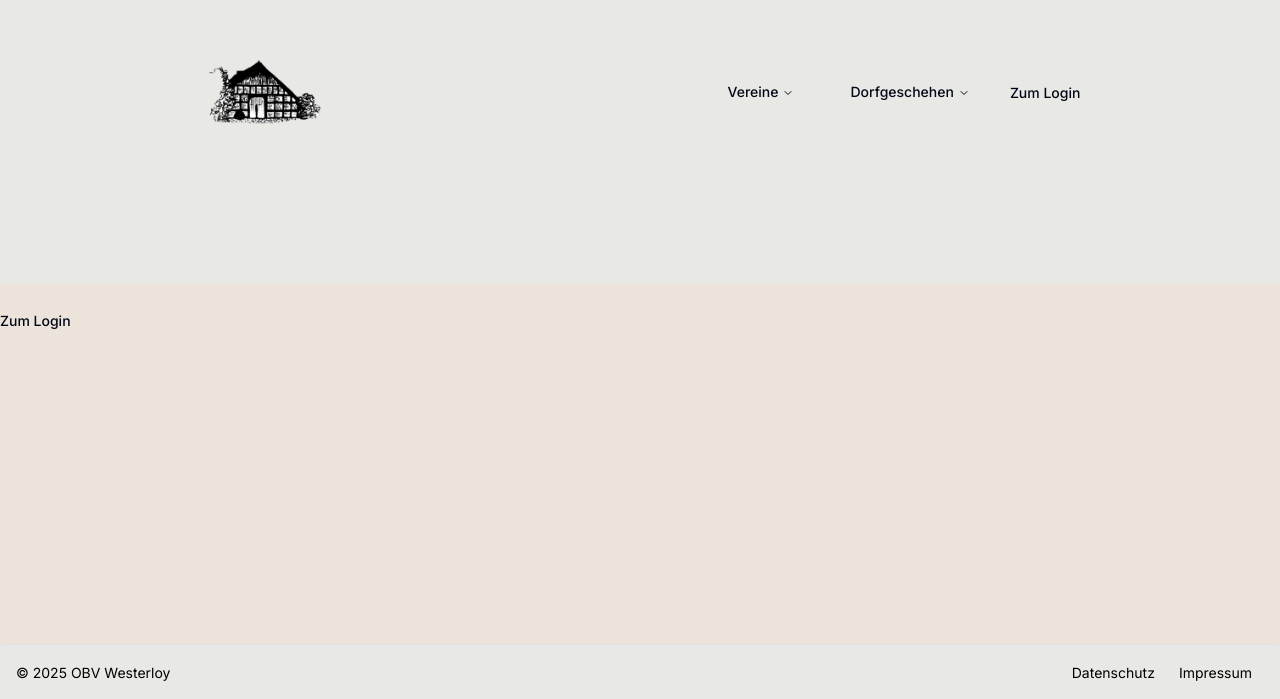
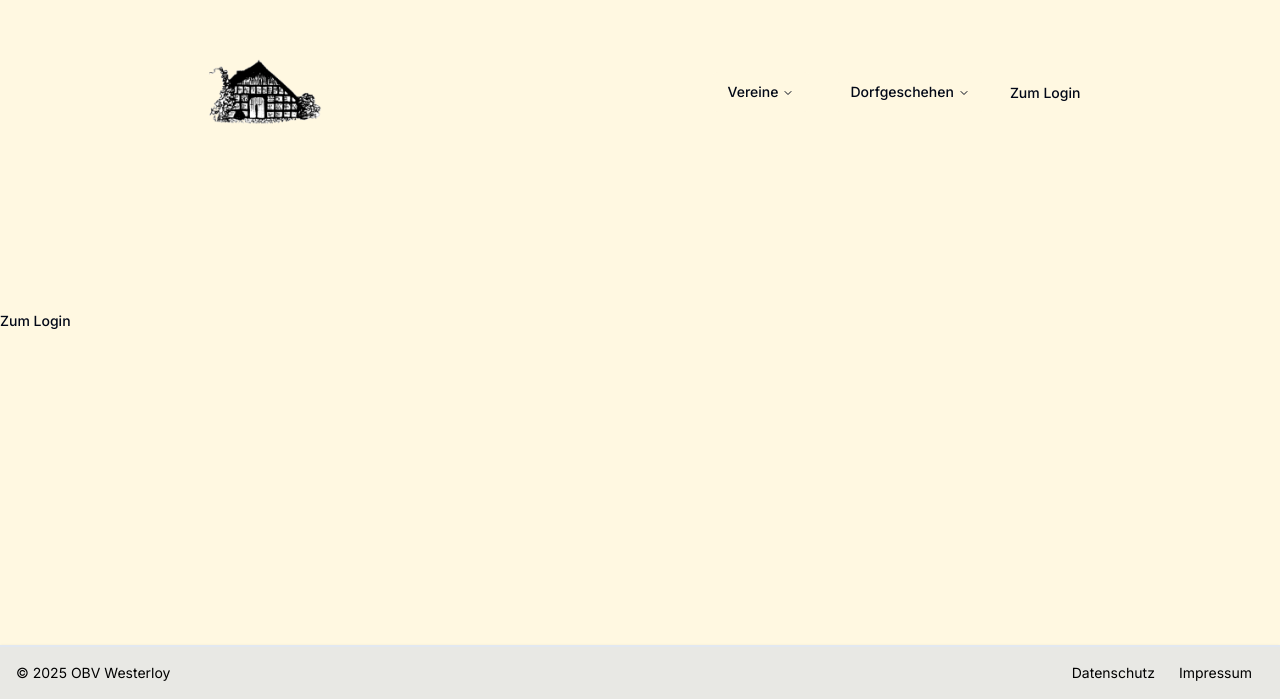
Before and after one commit to Pudl0/westerloy, a Next.js app: page /editor/news in a window 1280 px wide. Shown: the part 101-800 px from the top of the page. Built offline with nearby package versions, Linux system fonts and the light colour scheme; no server answers.

Commit message:
changing navbar background and changing background color

```diff
--- a/src/components/navbar.tsx
+++ b/src/components/navbar.tsx
@@ -25,11 +25,11 @@ import { FontAwesomeIcon } from '@fortawesome/react-fontawesome';
 export default function Navbar() {
   return (
     <SessionProvider>
-      <NavigationMenu className="bg-westerloyPrimary max-lg:hidden lg:gap-x-36 xl:gap-x-96">
+      <NavigationMenu className="bg-westerloyBackground max-lg:hidden lg:gap-x-36 xl:gap-x-96">
         <MuehlenhofIcon />
         <NavigationMenuList className="gap-x-6">
           <NavigationMenuItem>
-            <NavigationMenuTrigger className="bg-westerloyPrimary">Vereine</NavigationMenuTrigger>
+            <NavigationMenuTrigger className="bg-westerloyBackground">Vereine</NavigationMenuTrigger>
             <NavigationMenuContent className="right:0 absolute left-auto top-full mt-2 w-auto rounded-lg bg-westerloySecondary">
               <ul className="grid gap-3 p-6 md:w-[400px] lg:w-[500px] lg:grid-cols-[.75fr_1fr]">
                 <li className="row-span-3">
@@ -55,7 +55,7 @@ export default function Navbar() {
             </NavigationMenuContent>
           </NavigationMenuItem>
           <NavigationMenuItem className="">
-            <NavigationMenuTrigger className="bg-westerloyPrimary">Dorfgeschehen</NavigationMenuTrigger>
+            <NavigationMenuTrigger className="bg-westerloyBackground">Dorfgeschehen</NavigationMenuTrigger>
             <NavigationMenuContent className="right:0 absolute left-auto top-full mt-2 w-auto rounded-lg bg-westerloySecondary">
               <ul className="grid gap-3 p-6 md:w-[400px] lg:w-[500px] lg:grid-cols-[.75fr_1fr]">
                 <li className="row-span-3">
@@ -119,7 +119,7 @@ const ListItem = React.forwardRef<React.ElementRef<'a'>, React.ComponentPropsWit
           <a
             ref={ref}
             className={cn(
-              'block select-none space-y-1 rounded-md p-3 leading-none no-underline outline-none hover:bg-westerloyPrimary hover:text-accent-foreground focus:bg-accent focus:text-accent-foreground',
+              'block select-none space-y-1 rounded-md p-3 leading-none no-underline outline-none hover:bg-westerloyAccent hover:text-accent-foreground focus:bg-accent focus:text-accent-foreground',
               className
             )}
             {...props}
--- a/tailwind.config.js
+++ b/tailwind.config.js
@@ -12,7 +12,7 @@ module.exports = {
     },
     extend: {
       colors: {
-        westerloyBackground: '#ECE4DB',
+        westerloyBackground: '#FFF8E1',
         westerloyPrimary: '#E8E8E4',
         westerloySecondary: '#D8E2DC',
         westerloyAccent: '#ECE4DB',
```
